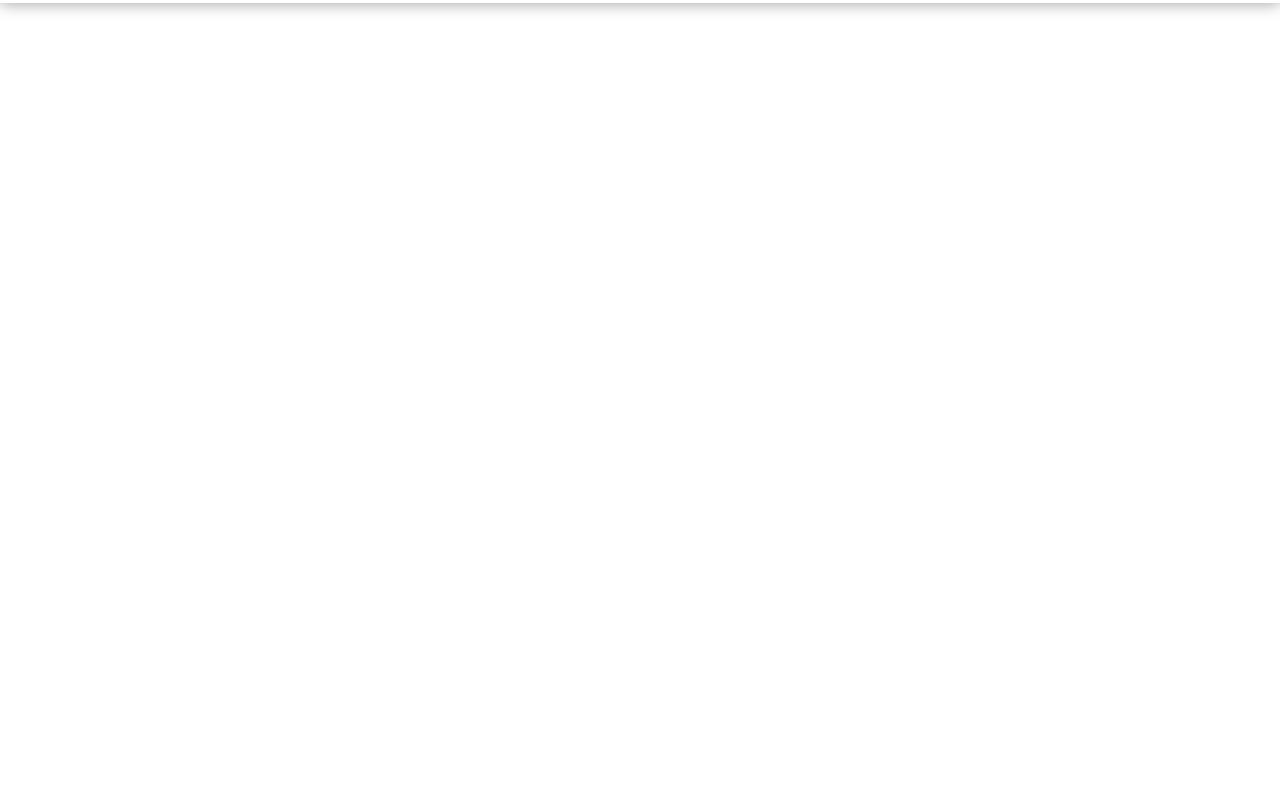
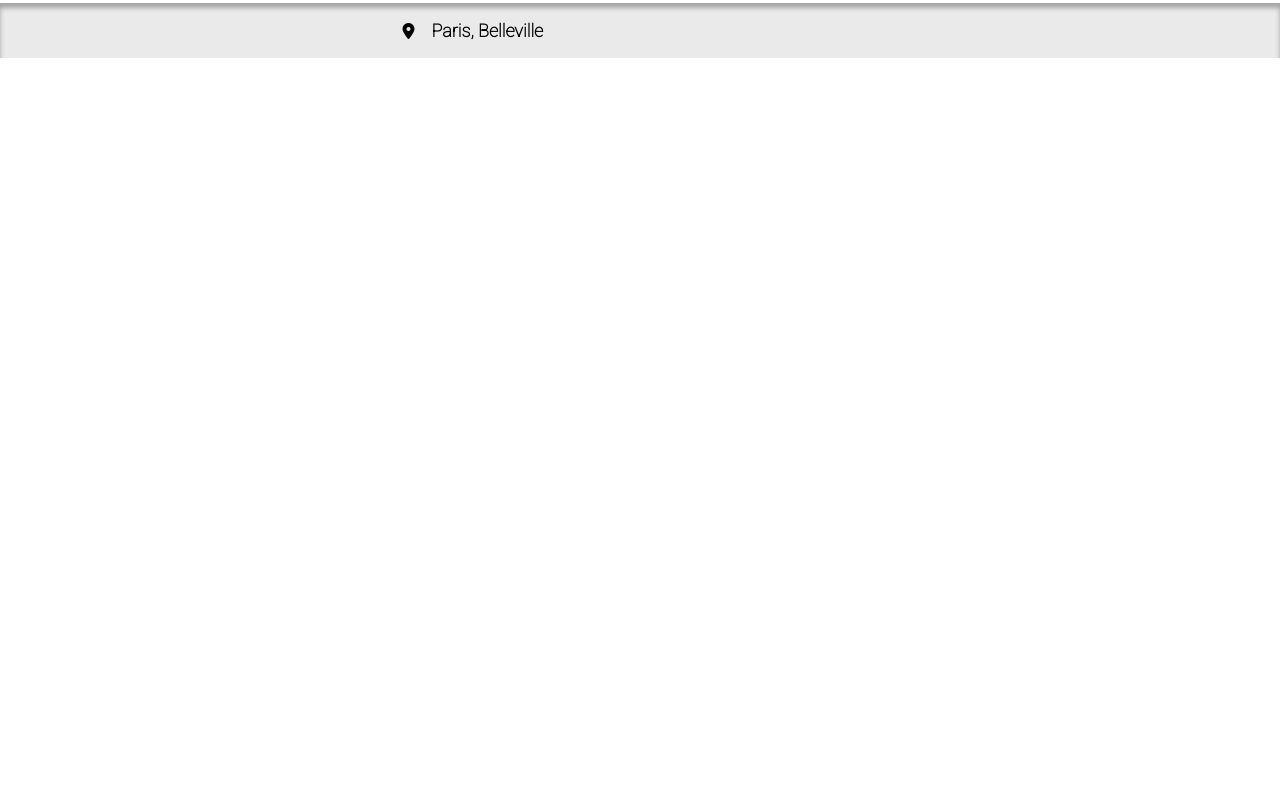
Before and after one commit to 7h0ma5Thomas/P3, a plain HTML site: page html/index.html in a window 1280 px wide. Shown: the part 124-914 px from the top of the page. Before the commit the page ends 800 px from the top, so only its background shows below. Drawn offline with Linux system fonts and the light colour scheme; a web font is replaced by a local one.

Commit message:
search bar

```diff
--- a/css/style.css
+++ b/css/style.css
@@ -10,7 +10,6 @@ header{
     display: flex;
     justify-content: center;
     align-items: flex-end;
-    box-shadow: 0 0 15px rgba(0, 0, 0, 0.4);
 }
 
 .logo{
@@ -23,3 +22,32 @@ header{
     width: 100%;
     height: 100%;
 }
+
+main{
+    width: 100%;
+    height: 800px;
+}
+
+form{
+    width: 100%;
+    height: 55px;
+    display: flex;
+    justify-content: center;
+    align-items: center;
+    background-color: #eaeaea;
+    box-shadow: inset 0 5px 5px rgba(0, 0, 0, 0.3);
+}
+
+.fa-location-dot{
+    margin-right: 15px;
+}
+
+input{
+    width: 35%;
+    height: 55px;
+    background: none;
+    border: none;
+    font-size: 18px;
+    font-family: "roboto";
+    font-weight: bolder;
+}
--- a/html/index.html
+++ b/html/index.html
@@ -4,6 +4,12 @@
     <meta charset="UTF-8">
     <meta http-equiv="X-UA-Compatible" content="IE=edge">
     <meta name="viewport" content="width=device-width, initial-scale=1.0">
+    <link rel="preconnect" href="https://fonts.googleapis.com">
+    <link rel="preconnect" href="https://fonts.gstatic.com" crossorigin>
+    <link href="https://fonts.googleapis.com/css2?family=Shrikhand&display=swap" rel="stylesheet">
+    <link rel="preconnect" href="https://fonts.googleapis.com">
+    <link rel="preconnect" href="https://fonts.gstatic.com" crossorigin>
+    <link href="https://fonts.googleapis.com/css2?family=Roboto:wght@100&display=swap" rel="stylesheet">
     <link rel="stylesheet" href="https://cdnjs.cloudflare.com/ajax/libs/font-awesome/6.1.1/css/all.min.css"
         integrity="sha512-KfkfwYDsLkIlwQp6LFnl8zNdLGxu9YAA1QvwINks4PhcElQSvqcyVLLD9aMhXd13uQjoXtEKNosOWaZqXgel0g=="
         crossorigin="anonymous" referrerpolicy="no-referrer" />
@@ -15,12 +21,27 @@
 
 <body>
 
+    <!-- Header -->
+
     <header>
         <figure class="logo">
             <img  src="../assets/logo/ohmyfood.png" alt="logo ohmyfood">
         </figure>
     </header>
 
+    <main>
+
+    <!-- Search bar -->
+
+        <form method="post" action="#">
+                <i class="fa-solid fa-location-dot"></i>
+                <input type="search" value="Paris, Belleville" size="30" maxlength="20" />
+        </form>
+
+
+
+
+    </main>
 </body>
 
 </html>
```
